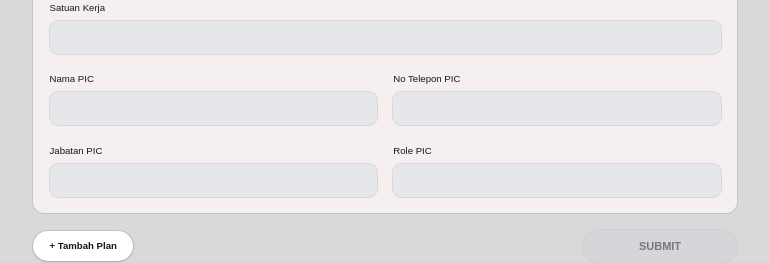
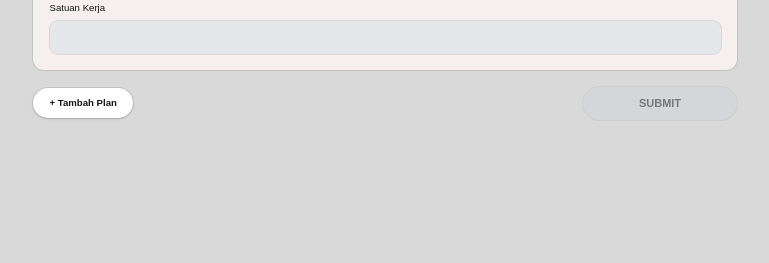
Before and after one commit to Yossiridho/MabelHub, a Next.js app: page /plan-activity/add in a window 1280 px wide. Shown: the part 425-688 px from the top of the page, without its empty margins (255-1024 px from the left). Built offline with nearby package versions, Linux system fonts and the light colour scheme; no server answers.

Commit message:
perbaikan add plan

```diff
--- a/src/app/plan-activity/add/page.tsx
+++ b/src/app/plan-activity/add/page.tsx
@@ -423,42 +423,6 @@ export default function AddPlansPage() {
                         className="mt-2 h-12 w-full rounded-xl bg-gray-200 px-4 text-sm ring-1 ring-black/10 outline-none"
                       />
                     </div>
-
-                    <div>
-                      <label className="text-sm">Nama PIC</label>
-                      <input
-                        value={it.pic_default.nama}
-                        readOnly
-                        className="mt-2 h-12 w-full rounded-xl bg-gray-200 px-4 text-sm ring-1 ring-black/10 outline-none"
-                      />
-                    </div>
-
-                    <div>
-                      <label className="text-sm">No Telepon PIC</label>
-                      <input
-                        value={it.pic_default.no_telp}
-                        readOnly
-                        className="mt-2 h-12 w-full rounded-xl bg-gray-200 px-4 text-sm ring-1 ring-black/10 outline-none"
-                      />
-                    </div>
-
-                    <div>
-                      <label className="text-sm">Jabatan PIC</label>
-                      <input
-                        value={it.pic_default.jabatan}
-                        readOnly
-                        className="mt-2 h-12 w-full rounded-xl bg-gray-200 px-4 text-sm ring-1 ring-black/10 outline-none"
-                      />
-                    </div>
-
-                    <div>
-                      <label className="text-sm">Role PIC</label>
-                      <input
-                        value={it.pic_default.role}
-                        readOnly
-                        className="mt-2 h-12 w-full rounded-xl bg-gray-200 px-4 text-sm ring-1 ring-black/10 outline-none"
-                      />
-                    </div>
                   </div>
                 </div>
               ))}
@@ -493,8 +457,6 @@ export default function AddPlansPage() {
         onClose={() => setOpenReg(false)}
         role={user?.role || "SALES"}
         onSuccess={() => {
-          // opsional: kalau mau refresh suggestion setelah request dibuat
-          // contoh: fetchSuggestion(itemId, currentQuery)
         }}
       />
     </div>
```
